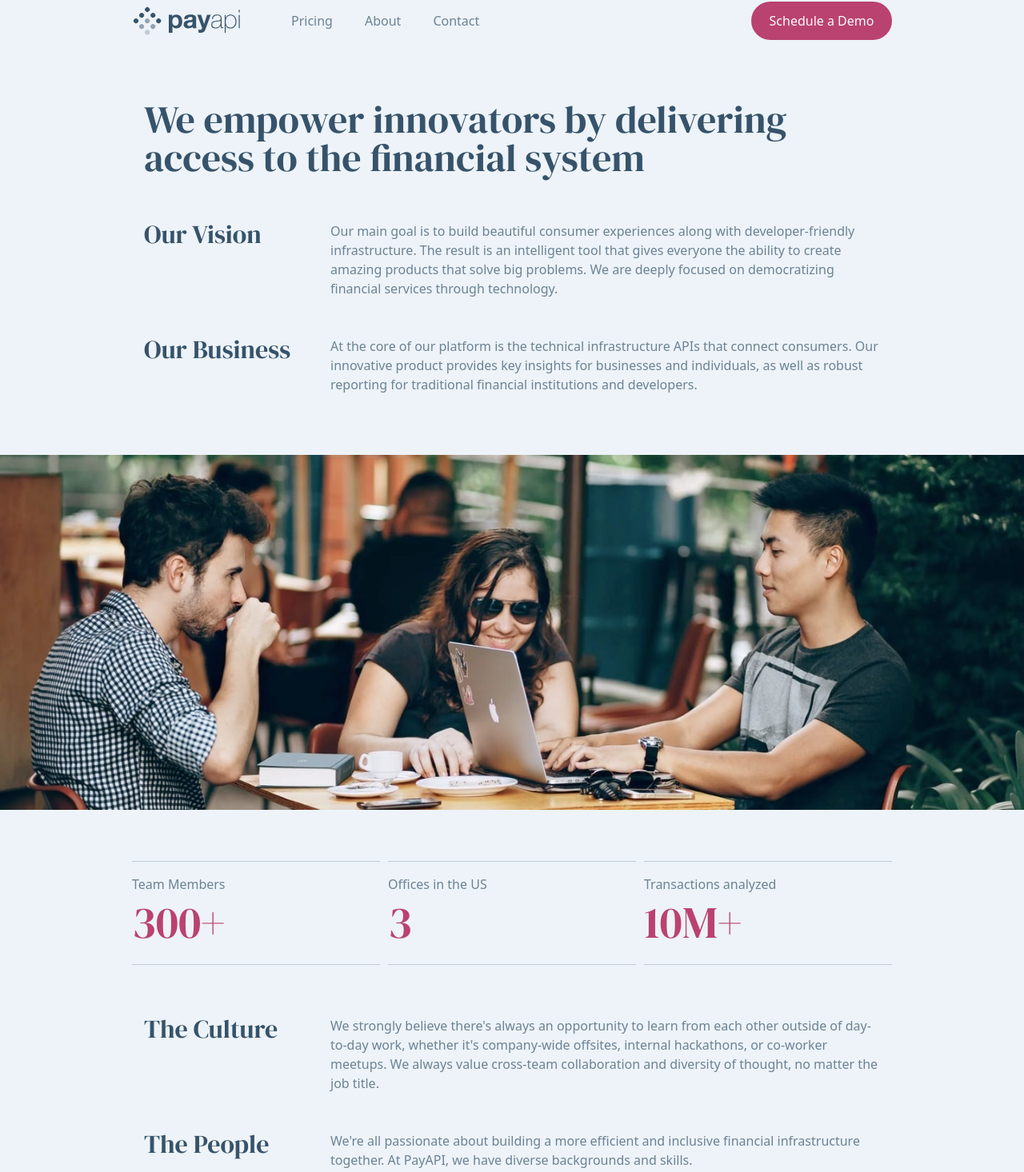
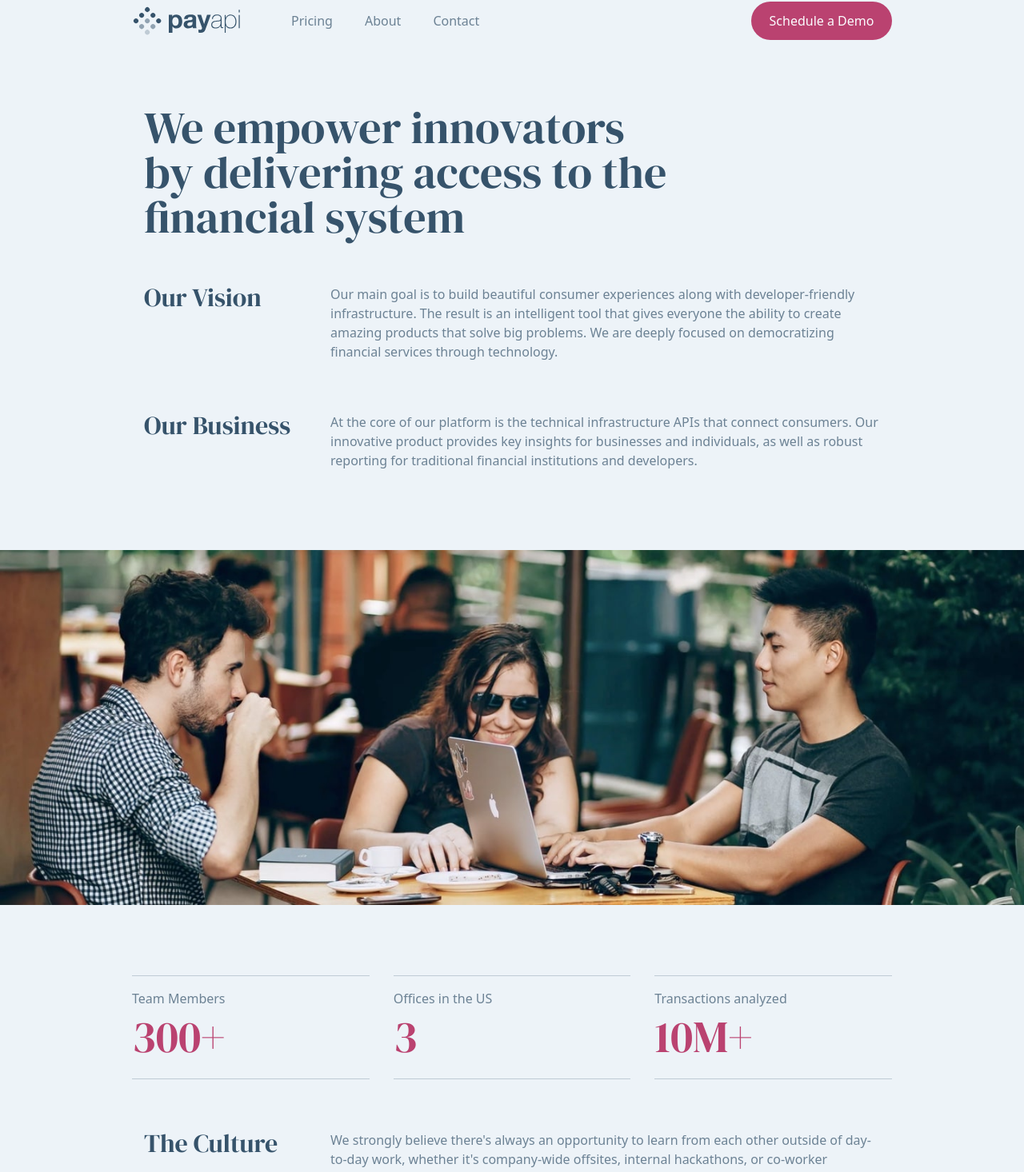
Before and after one commit to David-Henery4/pay-api-website, a React (Create React App) app: page / in a window 1280 px wide. Shown: the part 38-1504 px from the top of the page at 80% size. Built offline with nearby package versions, Linux system fonts and the light colour scheme.

Commit message:
about-page-fully-responsive

```diff
--- a/src/pages/About.js
+++ b/src/pages/About.js
@@ -5,11 +5,11 @@ const About = () => {
   return (
     <>
       {/* TOP SECTION */}
-      <section className="col-start-2 col-end-12 flex flex-col justify-center items-center gap-10 pt-12 pb-[76px] md:gap-14 md:pt-[75px] md:max-w-[920px] md:mx-auto">
-        <h2 className="text-[32px] leading-9 text-secondarySanJuanBlue font-medium font-dmDisplay text-center md:text-5xl lg:text-left">
+      <section className="col-start-2 col-end-12 flex flex-col justify-center items-center gap-10 pt-12 pb-[76px] md:gap-14 md:pt-[75px] md:max-w-[920px] md:mx-auto lg:items-start lg:pt-[82px] lg:pb-[100px]">
+        <h2 className="text-[32px] leading-9 text-secondarySanJuanBlue font-medium font-dmDisplay text-center md:text-5xl lg:text-left lg:text-[56px] lg:max-w-[660px]">
           We empower innovators by delivering access to the financial system
         </h2>
-        <div className="flex flex-col justify-center items-center gap-12 text-center">
+        <div className="flex flex-col justify-center items-center gap-12 text-center md:gap-16">
           <div className="flex flex-col items-center justify-center gap-4 md:flex-row md:items-start md:w-full md:justify-start md:text-left md:gap-[10px]">
             <h3 className="text-2xl font-dmDisplay text-secondarySanJuanBlue md:min-w-[223px] md:text-[32px]">
               Our Vision
@@ -36,7 +36,7 @@ const About = () => {
         </div>
       </section>
       {/* IMAGE SECTION */}
-      <div className="col-start-1 col-end-13 pb-12">
+      <div className="col-start-1 col-end-13 pb-12 md:pb-16 lg:pb-[72px]">
         <picture>
           <source srcSet={`${teamImgDesk} 2x`} media="(min-width:64em)" />
           <source srcSet={`${teamImgTab} 2x`} media="(min-width:31.25em)" />
@@ -49,7 +49,7 @@ const About = () => {
         </picture>
       </div>
       {/* BOTTOM SECTIONS */}
-      <section className="py-4 border-y border-y-secondarySanJuanBlue/25 col-start-2 col-end-12 flex flex-col justify-center items-center gap-8 md:flex-row md:gap-[10px] md:border-y-0">
+      <section className="py-4 border-y border-y-secondarySanJuanBlue/25 col-start-2 col-end-12 flex flex-col justify-center items-center gap-8 md:flex-row md:gap-[10px] md:border-y-0 lg:gap-[30px]">
         <div className="grid place-items-center md:w-full md:justify-items-start md:border-y md:border-y-secondarySanJuanBlue/25 md:py-4">
           <h4>Team Members</h4>
           <p className="text-[56px] text-primaryDarkPink font-dmDisplay leading-[72px]">
@@ -70,7 +70,7 @@ const About = () => {
         </div>
       </section>
       {/**/}
-      <section className="col-start-2 col-end-12 flex flex-col justify-center items-center gap-12 text-center pt-12 md:max-w-[920px] md:mx-auto">
+      <section className="col-start-2 col-end-12 flex flex-col justify-center items-center gap-12 text-center pt-12 md:max-w-[920px] md:mx-auto md:gap-16 md:pb-16 lg:pb-[72px]">
         <div className="flex flex-col items-center justify-center gap-4 md:flex-row md:items-start md:w-full md:justify-start md:text-left md:gap-[10px]">
           <h3 className="text-2xl font-dmDisplay text-secondarySanJuanBlue md:min-w-[223px] md:text-[32px]">
             The Culture
```
